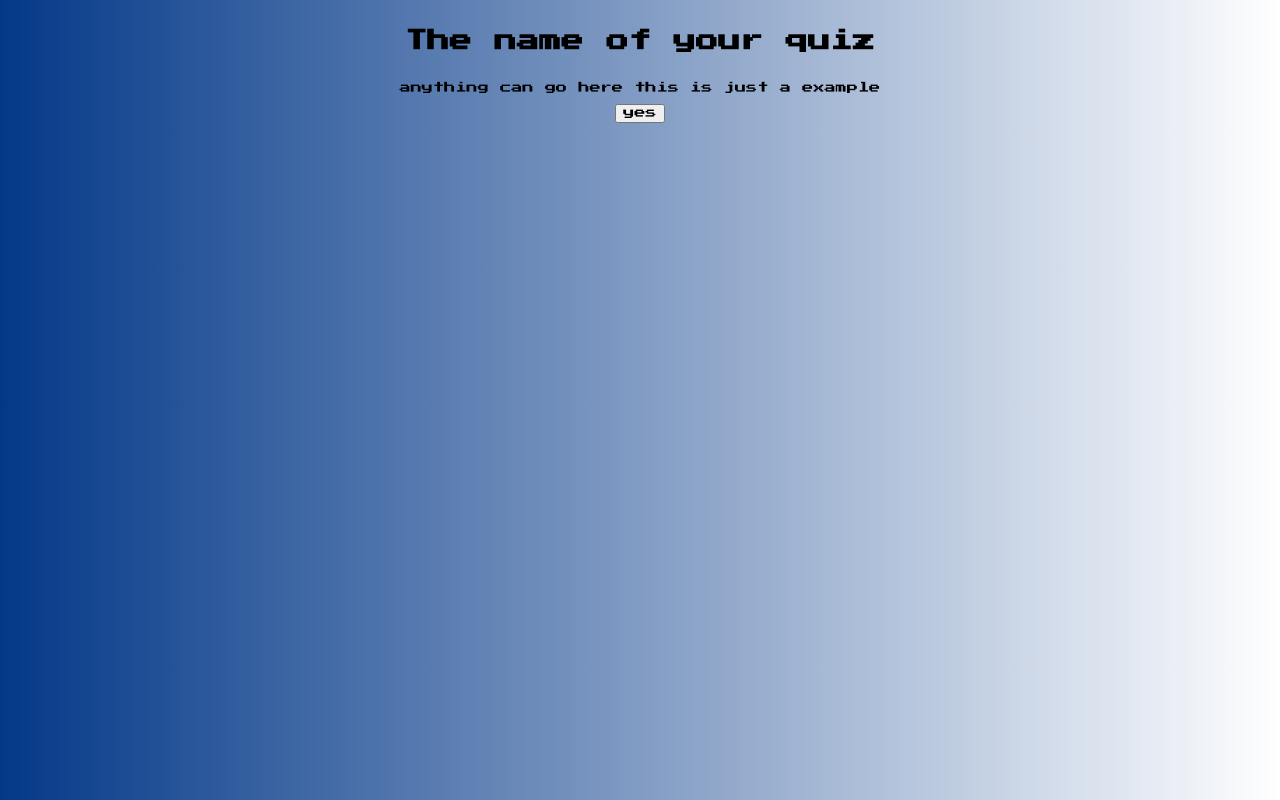
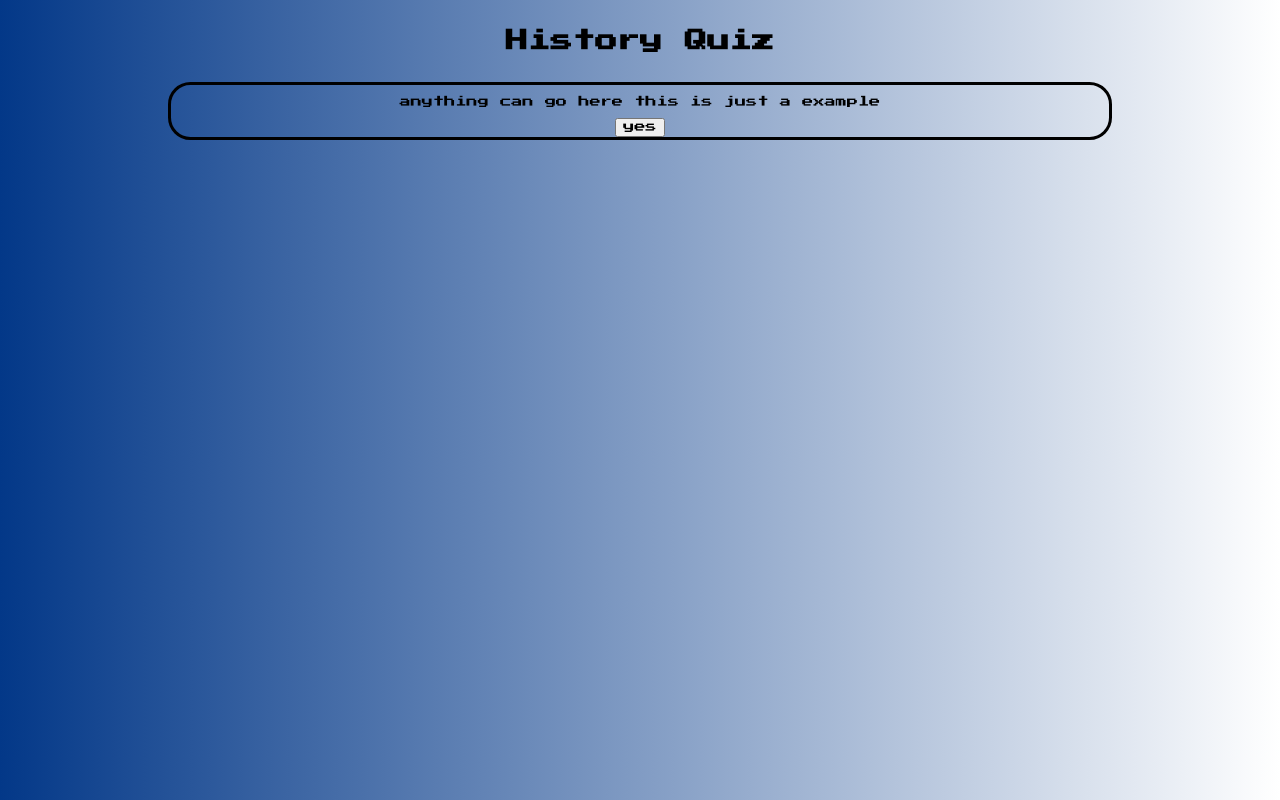
Before and after one commit to thinkful-ei-narwhal/Quiz-App_Cesar_Yousef, a plain HTML site: page index.html in a window 1280 px wide. Drawn offline with nearby package versions, Linux system fonts and the light colour scheme.

Commit message:
chaged the oter border to main

```diff
--- a/app.css
+++ b/app.css
@@ -20,8 +20,6 @@ background: linear-gradient(90deg, rgba(3,56,136,1) 0%, rgba(255,255,255,1) 100%
 header {
   margin-bottom: 5em;
   margin: 30px;
-}
-main {
 }
 
 * {
@@ -46,7 +44,7 @@ hr {
   margin: $width auto;
 }
 
-.question {
+main {
   border-style: solid;
   border-radius: 2em;
   outline: none;
--- a/index.html
+++ b/index.html
@@ -13,7 +13,7 @@
 
 <body>
   <header>
-    <h1>The name of your quiz</h1>
+    <h1>History Quiz</h1>
   </header>
   <main></main>
   <script src="https://code.jquery.com/jquery-3.4.1.slim.js" crossorigin="anonymous"></script>
```
